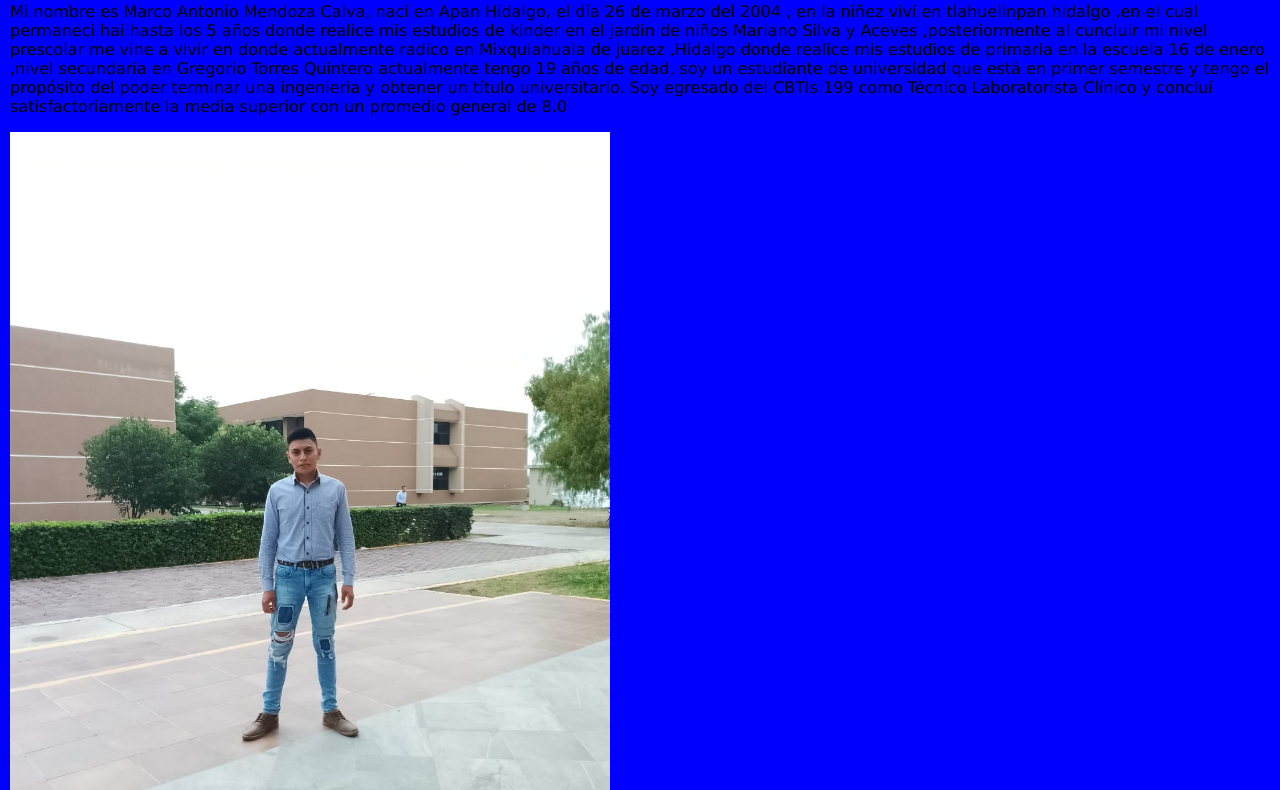
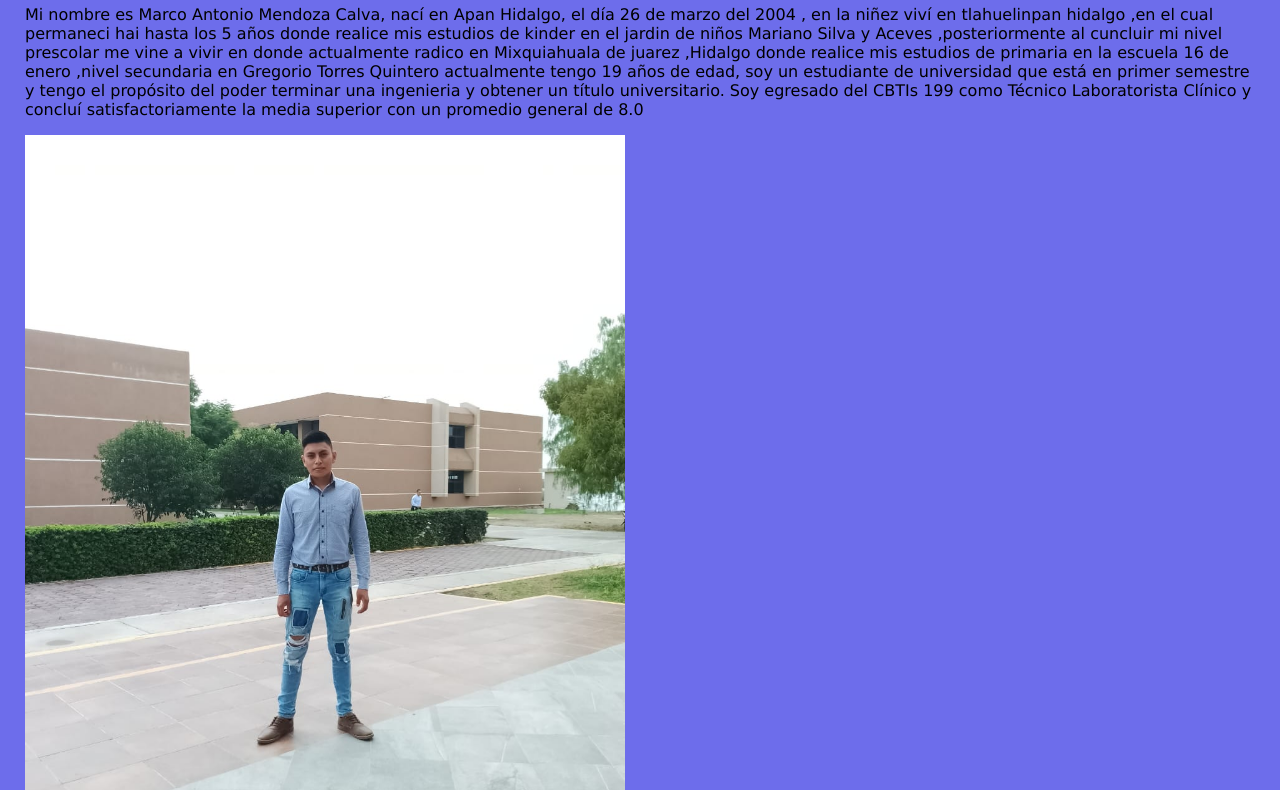
Before and after one commit to MARCOANTONIOMMMMM/MARCOANTONIOMMMM.github.io, a plain HTML site: page index.html in a window 1280 px wide. Shown: the part 79-869 px from the top of the page. Drawn offline with Linux system fonts and the light colour scheme.

Commit message:
Se cambio el color y se agrego un margen

```diff
--- a/style.css
+++ b/style.css
@@ -1,11 +1,7 @@
 body {
-    background-color: blue;
+    margin: 25px;
+    background-color: rgb(109, 109, 235);
     color: black;
     font-family: Verdana, sans-serif;
     font-size: 16px;
-    margin: 10px;
   }
-
-  h1, h2, h3, p {
-    color: black;
-  }
```
